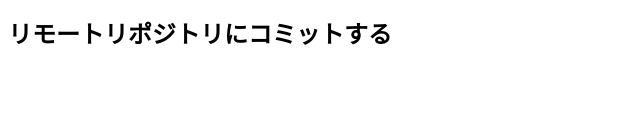
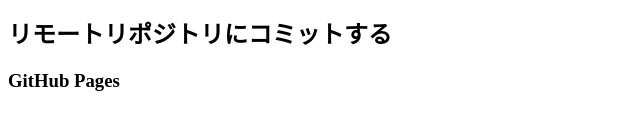
Before and after one commit to yumi-yamamoto/first-git, a plain HTML site: page index.html in a window 1280 px wide. Shown: the part 184-314 px from the top of the page, without its empty margins (0-640 px from the left). Drawn offline with Linux system fonts and the light colour scheme.

Commit message:
github pages

```diff
--- a/index.html
+++ b/index.html
@@ -10,5 +10,7 @@
         <img src="git-logo.png" alt="git logo">
 
         <h2>リモートリポジトリにコミットする</h2>
+
+        <h3>GitHub Pages</h3>
     </body>
 </html>
```
